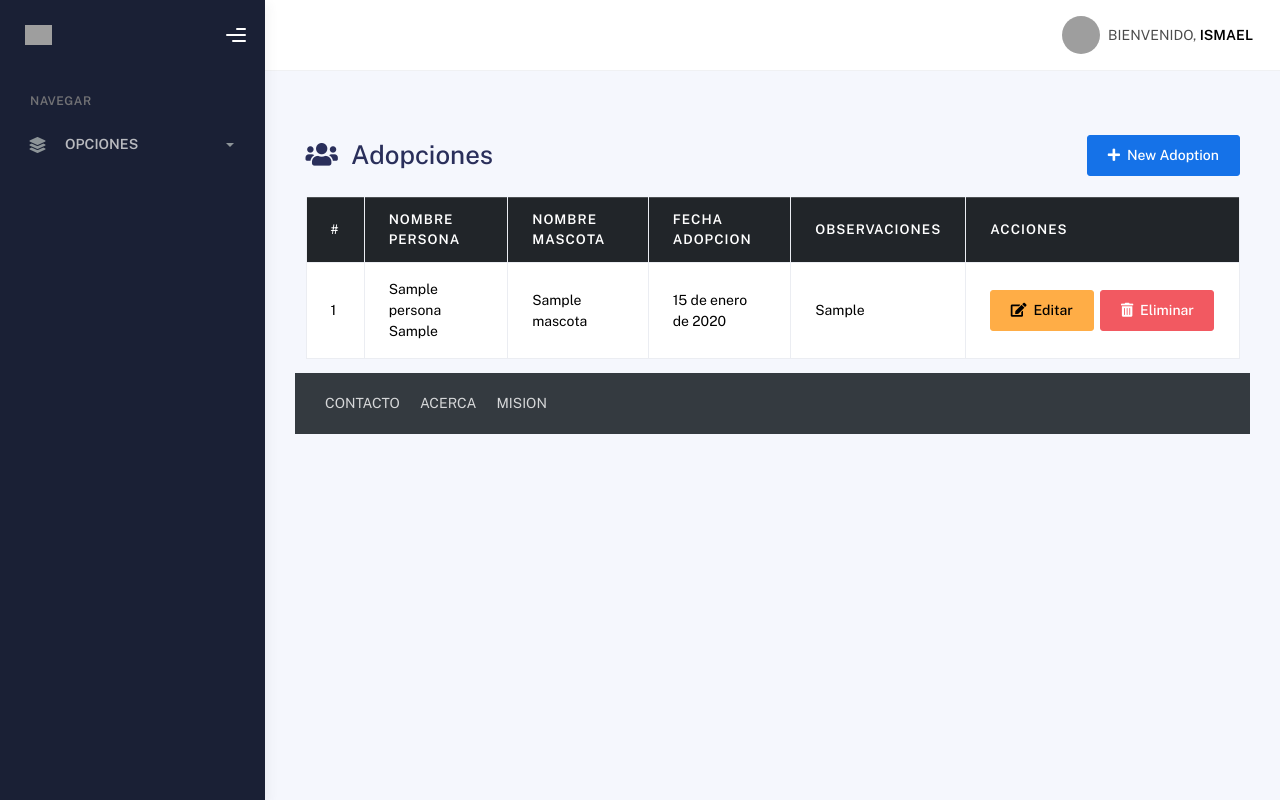
After one commit to ISMAEL2003UTC/adopcionesUTC, a Django app: page /listar-adopciones in a window 1280 px wide. The commit adds this page. Run offline with Django 5.2, Linux system fonts and the light colour scheme; tables that the repository leaves empty hold one stand-in row (values such as "Sample post"); some libraries are stand-ins or nearby versions; grey boxes are pictures that could not be loaded.

Commit message:
adopciones

```diff
--- /dev/null
+++ b/proyecto_adopciones/Aplicaciones/adopciones/templates/adopciones/indexAdopciones.html
@@ -0,0 +1,94 @@
+{% extends '../plantilla.html'%}
+{% load static %}
+{% block body %}
+<div class="container mt-5">
+
+    <!-- Encabezado -->
+    <div class="d-flex justify-content-between align-items-center mb-4">
+        <h2 class="m-0"><i class="fas fa-users me-2"></i> Adopciones</h2>
+        <a href="#" class="btn btn-primary">
+            <i class="fas fa-plus me-1"></i> New Adoption
+        </a>
+    </div>
+
+    <!-- Tabla de LIbros -->
+    <div class="table-responsive">
+        <table class="table table-hover table-bordered">
+            <thead class="table-dark">
+                <tr>
+                    <th>#</th>
+                    <th>Nombre Persona</th>
+                    <th>Nombre Mascota</th>
+                    <th>Fecha Adopcion</th>
+                    <th>Observaciones</th>
+                    <th>Acciones</th>
+                </tr>
+            </thead>
+            <tbody>
+                {% for adopcion in adopciones %}
+                <tr>
+                    <td>{{ forloop.counter }}</td>
+                    <td>{{ adopcion.id_persona }}</td>
+                    <td>{{ adopcion.id_mascota.nombre }}</td>
+                    <td>{{ adopcion.fecha_adopcion }}</td>
+                    <td>{{ adopcion.observaciones }}</td>
+                    <td class="text-nowrap">
+                        <a href="#" onclick="confirmarEdicion('{{adopcion.id}}','{{adopcion.id_mascota.nombre}}','/editar-adopciones/')" class="btn btn-warning me-1">
+                            <i class="fas fa-edit me-1"></i> Editar
+                        </a>
+                        <a href="#" onclick="confirmarEliminacion('{{ adopcion.id }}', '{{ adopcion.id_mascota.nombre }}', '/eliminar-adopciones/')" class="btn btn-danger">
+                            <i class="fas fa-trash-alt me-1"></i> Eliminar
+                        </a>
+                    </td>
+                </tr>
+                {% empty %}
+                <tr>
+                    <td colspan="5" class="text-center py-4 text-muted">
+                        <i class="fas fa-exclamation-circle me-2"></i>No hay usuarios registrados
+                    </td>
+                </tr>
+                {% endfor %}
+            </tbody>
+        </table>
+    </div>
+</div>
+
+<!-- Scripts SweetAlert2 -->
+<script>
+function confirmarEliminacion(id, nombre, urlBase) {
+    Swal.fire({
+        title: '¿Estás seguro?',
+        html: `Vas a eliminar al Instructor <b>${nombre}</b>. Esta acción no se puede deshacer.`,
+        icon: 'warning',
+        showCancelButton: true,
+        confirmButtonColor: '#d33',
+        cancelButtonColor: '#3085d6',
+        confirmButtonText: 'Sí, eliminar',
+        cancelButtonText: 'Cancelar',
+        backdrop: true,
+        allowOutsideClick: false
+    }).then((result) => {
+        if (result.isConfirmed) {
+            window.location.href = urlBase + id;
+        }
+    });
+}
+
+function confirmarEdicion(id, nombre, urlBase) {
+    Swal.fire({
+        title: '¿Editar Instructor?',
+        html: `Serás redirigido para editar a <b>${nombre}</b>`,
+        icon: 'info',
+        showCancelButton: true,
+        confirmButtonColor: '#28a745',
+        cancelButtonColor: '#6c757d',
+        confirmButtonText: 'Continuar',
+        cancelButtonText: 'Cancelar'
+    }).then((result) => {
+        if (result.isConfirmed) {
+            window.location.href = urlBase + id;
+        }
+    });
+}
+</script>
+{% endblock %}
--- a/proyecto_adopciones/Aplicaciones/adopciones/templates/plantilla.html
+++ b/proyecto_adopciones/Aplicaciones/adopciones/templates/plantilla.html
@@ -101,29 +101,20 @@
                   <ul class="nav nav-collapse">
                     <li>
                       <a href="/">
-                        <span class="sub-item">LIBROS</span>
+                        <span class="sub-item">Personas</span>
                       </a>
                     </li>
                     <li>
-                      <a href="usuario">
-                        <span class="sub-item">USUARIOS</span>
+                      <a href="#">
+                        <span class="sub-item">Mascotas</span>
                       </a>
                     </li>
                     <li>
-                      <a href="prestamo">
-                        <span class="sub-item">PRESTAMOS</span>
+                      <a href="/listar-adopciones">
+                        <span class="sub-item">Adopciones</span>
                       </a>
                     </li>
-                    <li>
-                      <a href="pelicula">
-                        <span class="sub-item">PELICULAS</span>
-                      </a>
-                    </li>
-                    <li>
-                      <a href="genero">
-                        <span class="sub-item">GENEROS</span>
-                      </a>
-                    </li>
+
 
 
                   </ul>
--- a/proyecto_adopciones/Aplicaciones/adopciones/urls.py
+++ b/proyecto_adopciones/Aplicaciones/adopciones/urls.py
@@ -5,6 +5,15 @@ from .import views
 urlpatterns = [
     path('persona/', views.persona, name='persona'),
     path('mascota/', views.mascota, name='mascota'),
-    path('adopcion/', views.adopcion, name='adopcion'),
-    path('nuevaAdopcion/', views.nuevaAdopcion, name='nuevaAdopcion'),
+
+    #adopciones
+
+    path('listar-adopciones',views.listar_adopciones),
+    #path('crear-adopciones',views.crear_adopciones),
+    #path('guardar-adopciones',views.guardar_adopciones),
+    #path('eliminar-adopciones/<id>',views.eliminar_adopciones),
+    #path('editar-adopciones/<id>',views.editar_adopciones),
+    #path('procesar-info-adopciones',views.procesar_info_adopciones),
+
+
 ]
--- a/proyecto_adopciones/Aplicaciones/adopciones/views.py
+++ b/proyecto_adopciones/Aplicaciones/adopciones/views.py
@@ -17,3 +17,7 @@ def adopcion(request):
 
 def nuevaAdopcion(request):
     return render(request, 'nuevaAdopcion.html')
+
+def listar_adopciones(request):
+    adopciones = Adopcion.objects.all()
+    return render(request,'adopciones/indexAdopciones.html',{'adopciones':adopciones})
--- a/proyecto_adopciones/proyecto_adopciones/settings.py
+++ b/proyecto_adopciones/proyecto_adopciones/settings.py
@@ -79,7 +79,7 @@ DATABASES = {
         'ENGINE': 'django.db.backends.postgresql',
         'NAME': 'adopciones',
         'USER': 'postgres',
-        'PASSWORD': 'root',
+        'PASSWORD': '12345678',
         'HOST': 'localhost',
         'PORT': '5432',
     }
```
Also changed, not shown: proyecto_adopciones/Aplicaciones/adopciones/templates/adopciones/createAdopciones.html (added), proyecto_adopciones/Aplicaciones/adopciones/templates/adopciones/editAdopciones.html (added).
